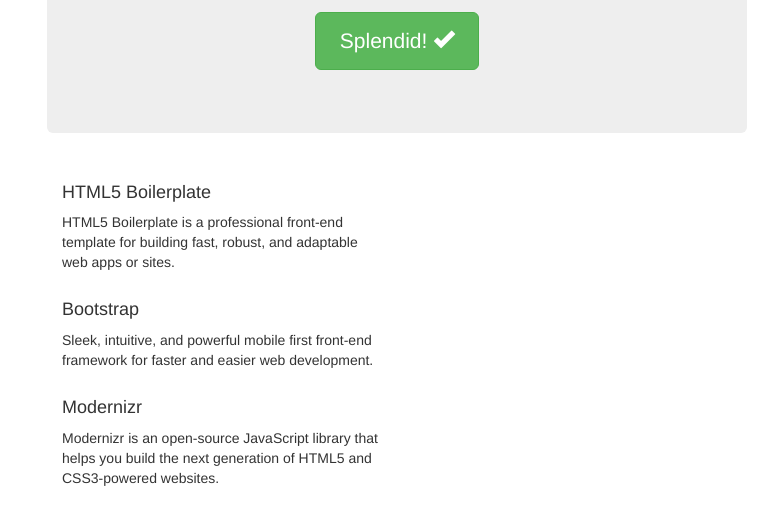
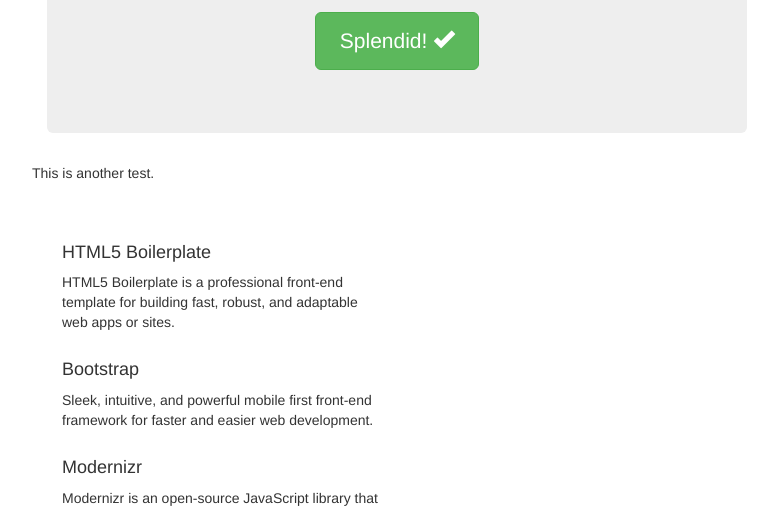
Before and after one commit to acofer/yeoman_test, a website: page app/index.html in a window 1280 px wide. Shown: the part 290-800 px from the top of the page, without its empty margins (243-1021 px from the left). Drawn offline with nearby package versions, Linux system fonts and the light colour scheme; files that its build step writes are made by us from their sources.

Commit message:
Added license and repo to package.json

```diff
--- a/app/index.html
+++ b/app/index.html
@@ -40,6 +40,12 @@
         <h1>'Allo, 'Allo!</h1>
         <p class="lead">Always a pleasure scaffolding your apps.</p>
         <p><a class="btn btn-lg btn-success" href="#">Splendid! <span class="glyphicon glyphicon-ok"></span></a></p>
+      </div>
+
+      <div class="row">
+        <div class"col-lg-6">
+          <p>This is another test.</p>
+        </div>
       </div>
 
       <div class="row marketing">
--- a/package.json
+++ b/package.json
@@ -2,6 +2,11 @@
   "name": "yeoman-test",
   "version": 0.1,
   "description": "A test of yeoman webapp",
+  "license": "MIT",
+  "repository": {
+    "type": "git",
+    "url": "https://github.com/acofer/yeoman_test/"
+  },
   "devDependencies": {
     "apache-server-configs": "^2.7.1",
     "grunt": "^0.4.5",
```
